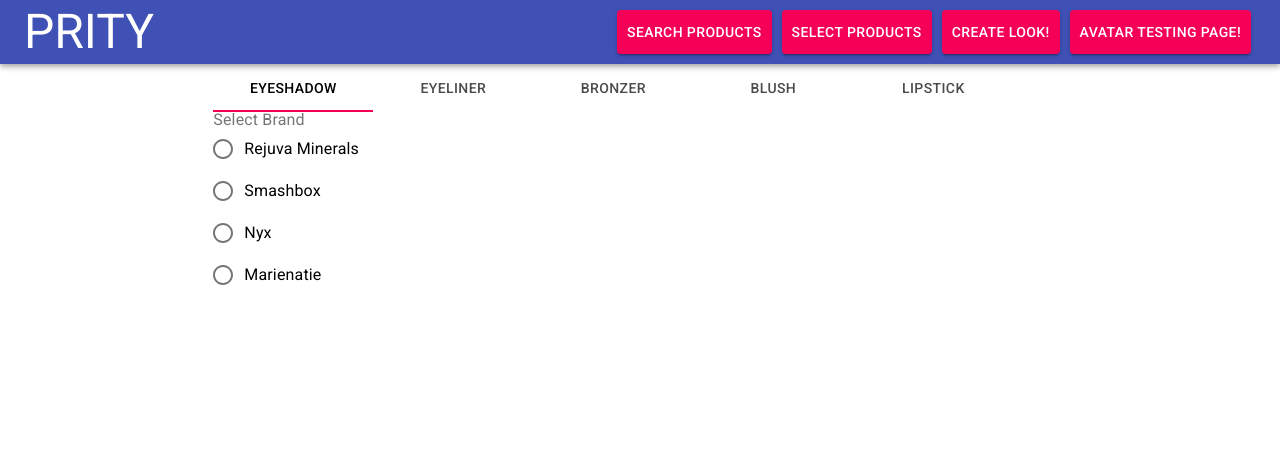
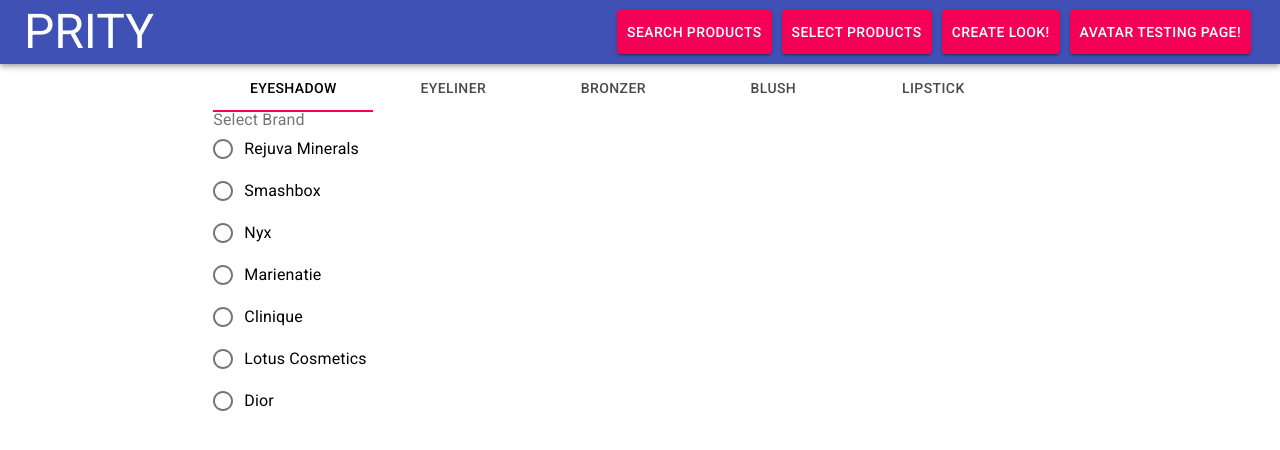
Before and after one commit to kristycode/PRITY, a React (Create React App) app in the folder client/: page /looktabs in a window 1280 px wide. Shown: the top 450 px of the page. Built offline with nearby package versions, Linux system fonts and the light colour scheme.

Commit message:
added more brands for eyeshadow api call

```diff
--- a/client/src/components/EyeshadowCall/index.js
+++ b/client/src/components/EyeshadowCall/index.js
@@ -120,6 +120,25 @@
             control={<Radio />}
             label="Marienatie"
           />
+          {/* new radio buttons          */}
+          <FormControlLabel
+            onClick={() => getProducts("clinique")}
+            value="Clinique"
+            control={<Radio />}
+            label="Clinique"
+          />
+          <FormControlLabel
+            onClick={() => getProducts("lotus%20cosmetics%20usa")}
+            value="Lotus Cosmetics"
+            control={<Radio />}
+            label="Lotus Cosmetics"
+          />
+          <FormControlLabel
+            onClick={() => getProducts("dior")}
+            value="Dior"
+            control={<Radio />}
+            label="Dior"
+          />
         </RadioGroup>
       </FormControl>
       {!apiState.isLoading ? (
@@ -165,7 +184,9 @@
               {newChip.length !== 0 && (
                 <div style={chipBackground}>{hexChip}</div>
               )}
-              {newChip.length !== 0 && <Typography>{product.name}</Typography>}
+              {newChip.length !== 0 && (
+                <Typography variant="subtitle1">{product.name}</Typography>
+              )}
             </Grid>
           );
         })
```
